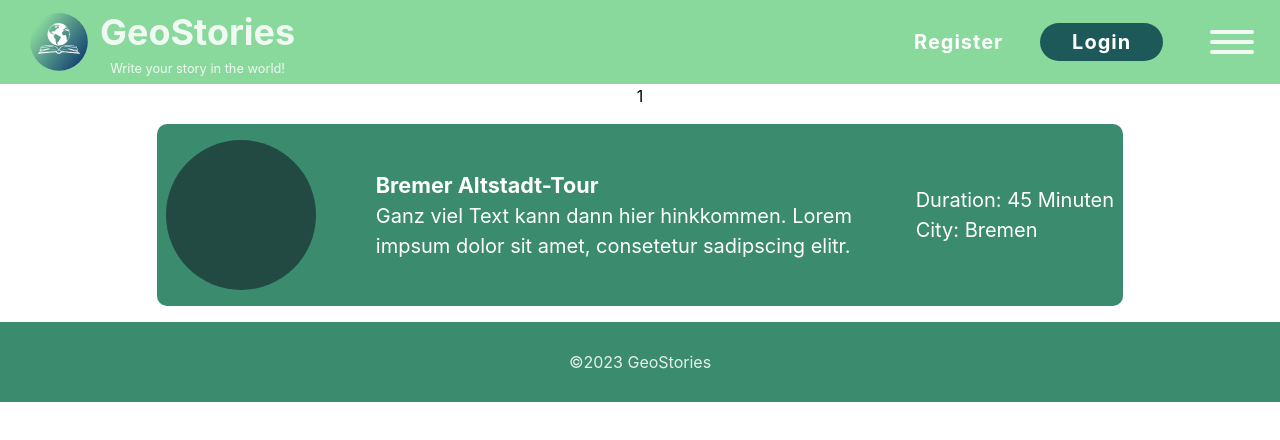
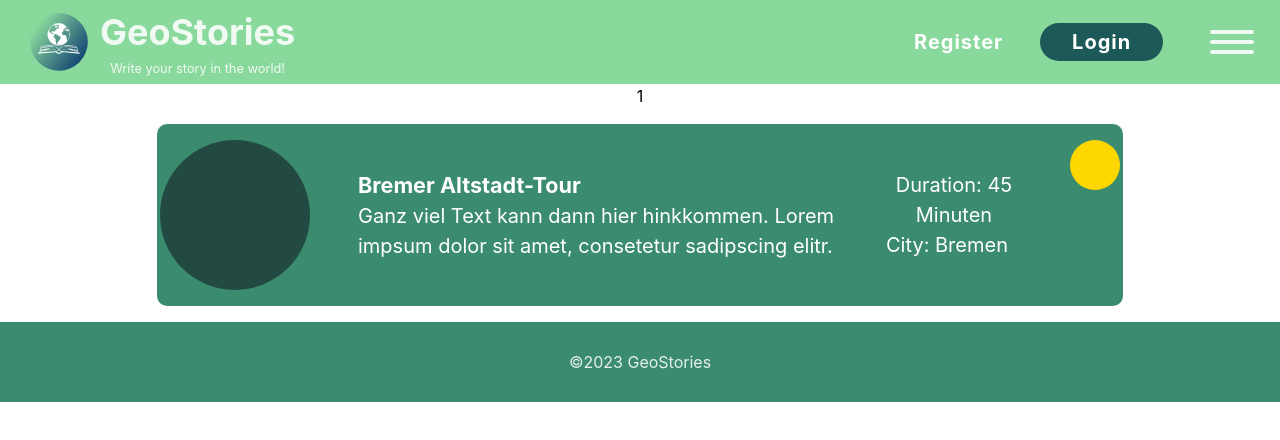
Before and after one commit to GeoStories2023/website, a React (Vite) app: page /tours/1/1 in a window 1280 px wide. Shown: the top 440 px of the page. Built offline with nearby package versions, Linux system fonts and the light colour scheme.

Commit message:
Add premium badge to tour item

```diff
--- a/src/components/tour/TourItem.tsx
+++ b/src/components/tour/TourItem.tsx
@@ -8,6 +8,7 @@ function TourItem() {
       "Ganz viel Text kann dann hier hinkkommen. Lorem impsum dolor sit amet, consetetur sadipscing elitr.",
     duration: 45,
     city: "Bremen",
+    premium: true,
   };
   return (
     <div className="touritem-container">
@@ -20,6 +21,7 @@ function TourItem() {
         <div className="touritem-info-duration">Duration: {tour.duration} Minuten</div>
         <div className="touritem-info-city">City: {tour.city}</div>
       </div>
+      {tour.premium ? <div className="touritem-info-premium"></div> : ""}
     </div>
   );
 }
--- a/src/style/TourItem.scss
+++ b/src/style/TourItem.scss
@@ -44,4 +44,11 @@
     justify-content: center;
     align-items: flex-start;
   }
+    .touritem-info-premium{
+      min-width: 50px;
+      height: 50px;
+      border-radius: 50%;
+      background-color: gold;
+      align-self: flex-start;
+    }
 }
```
